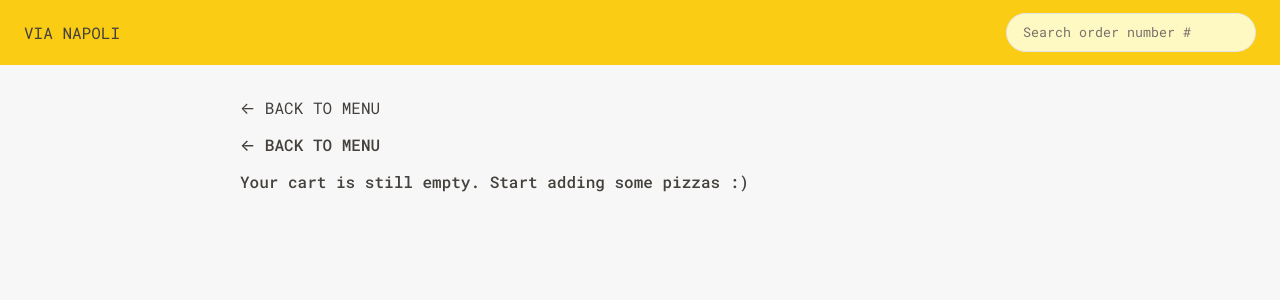
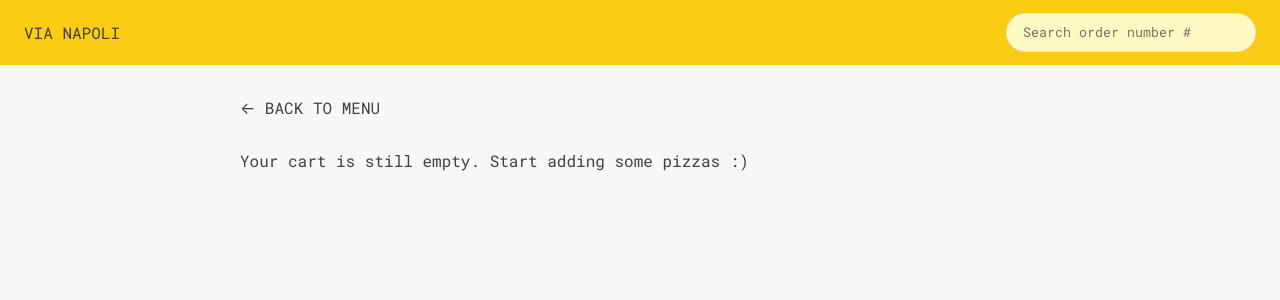
Before and after one commit to kazmonroy/via-napoli, a React (Vite) app: page /cart in a window 1280 px wide. Shown: the top 300 px of the page. Built offline with nearby package versions, Linux system fonts and the light colour scheme.

Commit message:
Fix empty state component

```diff
--- a/src/features/cart/Cart.module.css
+++ b/src/features/cart/Cart.module.css
@@ -45,11 +45,9 @@
 .empty-cart {
   width: min(100%, 800px);
   margin-inline: auto;
-  padding: 1rem 0;
-  font-weight: 500;
 
   p {
-    padding-top: 1rem;
+    padding-top: 2rem;
   }
 }
 
--- a/src/features/cart/Cart.tsx
+++ b/src/features/cart/Cart.tsx
@@ -18,10 +18,9 @@ function Cart() {
 
   return (
     <section className={styles.cart}>
-      <Link to='/menu'>&larr; Back to menu</Link>
-
       {cart.length > 0 ? (
         <>
+          <Link to='/menu'>&larr; Back to menu</Link>
           <h2>Your cart, {username}</h2>
 
           {cart.map((item) => (
--- a/src/features/order/CreateOrder.tsx
+++ b/src/features/order/CreateOrder.tsx
@@ -41,6 +41,7 @@ export async function action({ request }: { request: Request }) {
 
   // If everything is okay, new order will be created and user redirected
   const newOrder = await createOrder(order);
+
   store.dispatch(clearCart());
   return redirect(`/order/${newOrder.id}`);
 }
@@ -64,8 +65,6 @@ function CreateOrder() {
   const totalPrice = totalCartPrice + priorityPrice;
 
   const cart = useAppSelector(getCart);
-
-  console.log('position', position, address);
 
   const isLoading = addressStatus === 'loading';
 
@@ -141,6 +140,15 @@ function CreateOrder() {
 
         <div>
           <input type='hidden' name='cart' value={JSON.stringify(cart)} />
+          <input
+            type='hidden'
+            name='position'
+            value={
+              position?.latitude && position.longitude
+                ? `${position.latitude} ${position.longitude}`
+                : ''
+            }
+          />
 
           <Button disabled={isSubmitting} size='md'>
             {isSubmitting
--- a/src/ui/Button.tsx
+++ b/src/ui/Button.tsx
@@ -3,7 +3,7 @@ import styles from './UI.module.css';
 
 interface Props {
   children: string | string[] | JSX.Element | JSX.Element[];
-  onClick?: () => void;
+  onClick?: (e?: unknown) => void;
   size: string;
   disabled?: boolean;
   to?: string;
```
